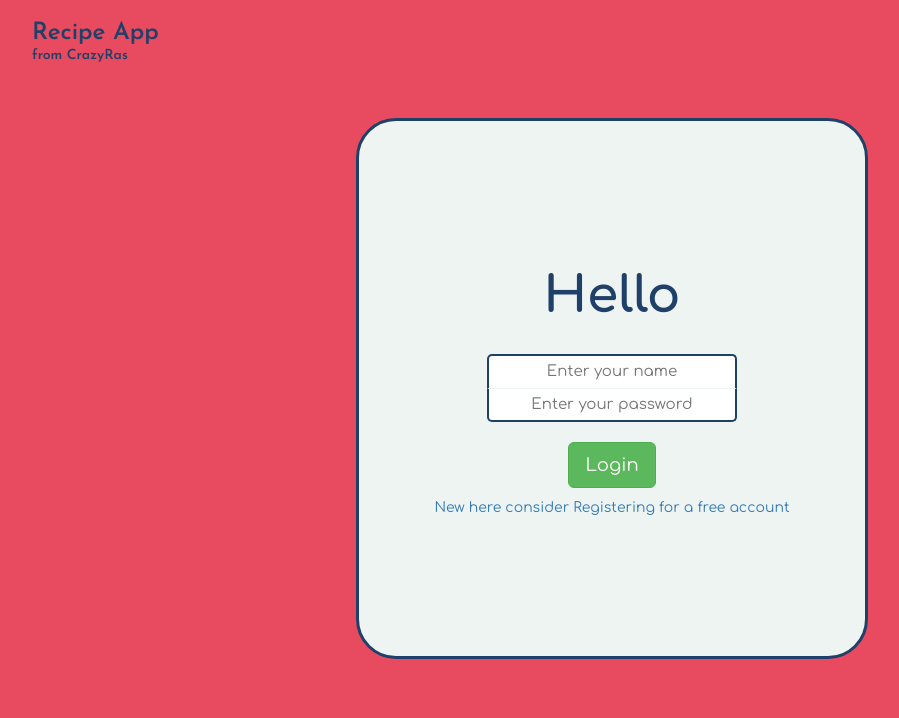
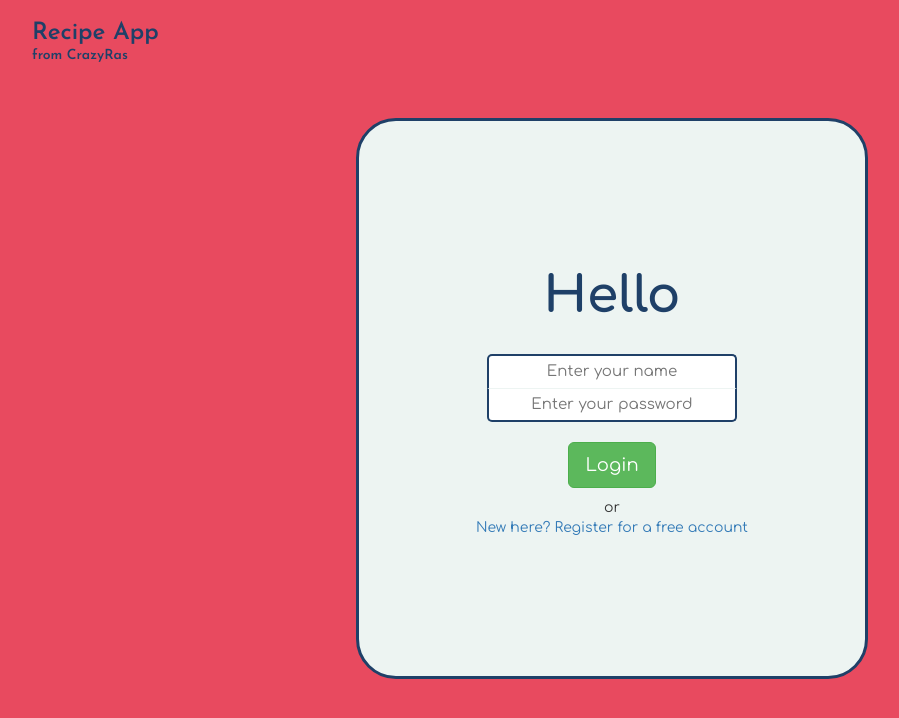
Before and after one commit to rasna-skumar1306/reciepe-Reactjs, a React (Create React App) app: page / in a window 1280 px wide. Shown: the top 718 px of the page, without its empty margins (28-927 px from the left). Built offline with nearby package versions, Linux system fonts and the light colour scheme.

Commit message:
updated the register element

```diff
--- a/src/components/register.jsx
+++ b/src/components/register.jsx
@@ -1,5 +1,5 @@
 import React from "react";
 
 export default function Register(){
-    return(<p class = "reg link"><a href="#" >New here consider Registering for a free account </a></p>);
+    return(<p class = "reg link">or<br/><a href="#" >New here? Register for a free account </a></p>);
 }
```
